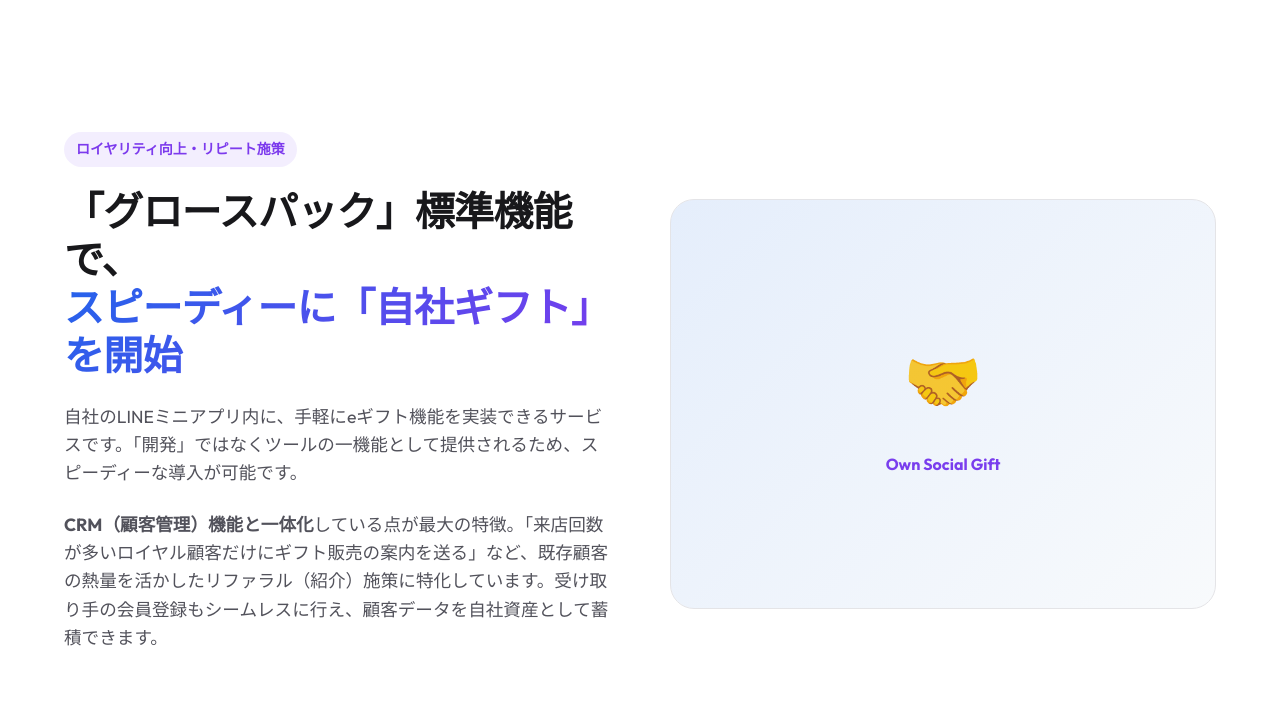
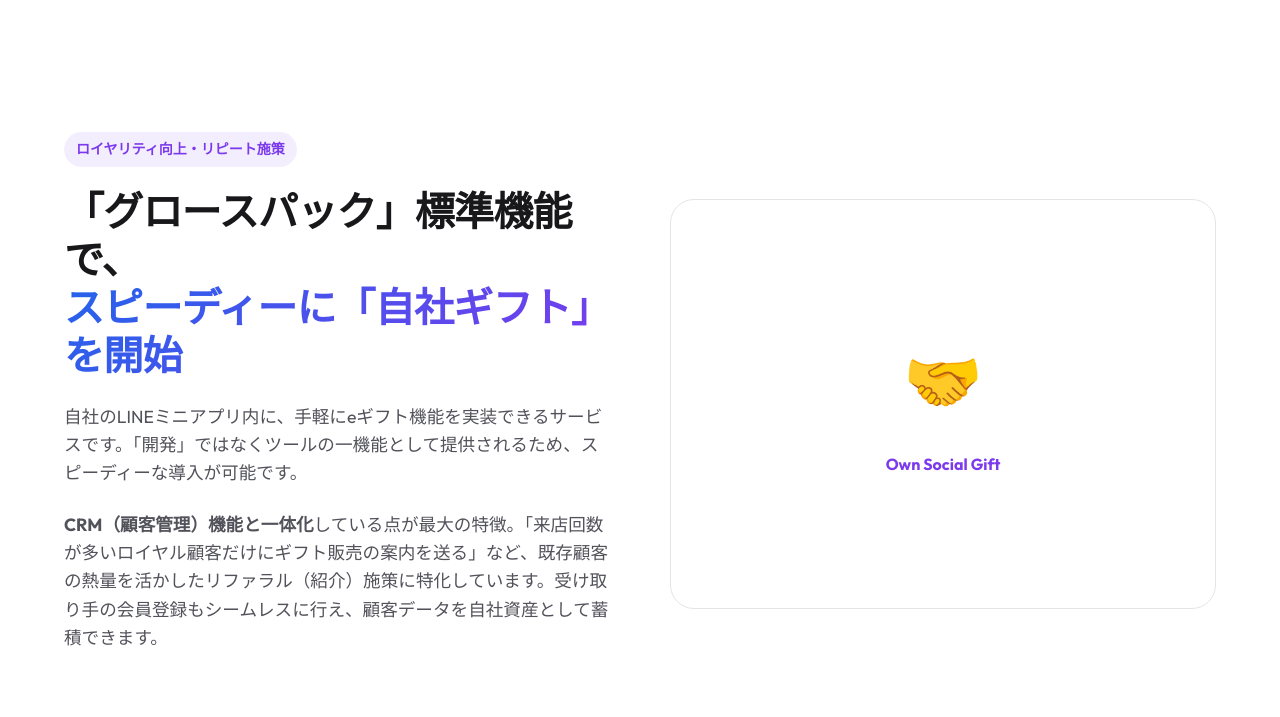
Before and after one commit to cm-AndoSadayoshi/lp-gift-asset, a website: page index.html in a window 1280 px wide. Shown: the part 2329-3046 px from the top of the page. Drawn offline with Linux system fonts and the light colour scheme.

Commit message:
fix: Match solution visual background to image

```diff
--- a/style.css
+++ b/style.css
@@ -259,7 +259,7 @@
 }
 
 .solution-visual {
-    background: var(--surface-color);
+    background: #ffffff;
     border-radius: 24px;
     aspect-ratio: 4/3;
     display: flex;
@@ -270,11 +270,9 @@
     border: 1px solid var(--border-color);
 }
 
+/* Removed gradient overlay to match image background */
 .solution-visual::after {
-    content: '';
-    position: absolute;
-    inset: 0;
-    background: linear-gradient(135deg, rgba(59, 130, 246, 0.1) 0%, rgba(0, 0, 0, 0) 100%);
+    display: none;
 }
 
 .solution-content h3 {
```
